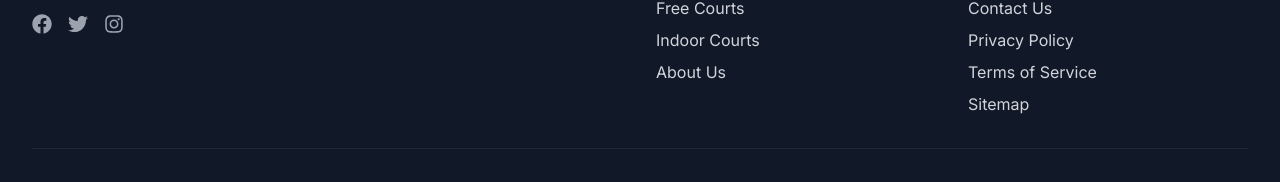
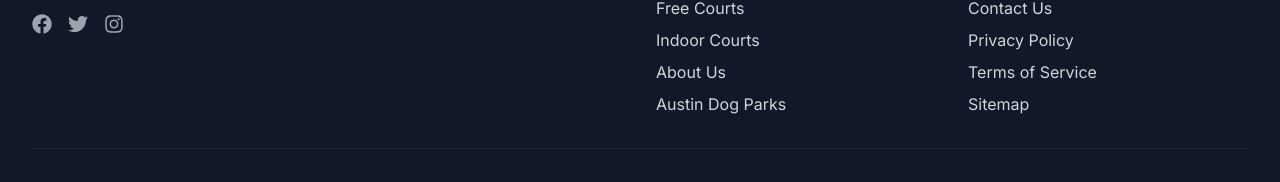
Before and after one commit to ArinDig/pickleballatx, a Next.js app: page / in a window 1280 px wide. Shown: the part 3842-4024 px from the top of the page. Built offline with nearby package versions, Linux system fonts and the light colour scheme; no server answers.

Commit message:
Add Austin Dog Parks link to footer

```diff
--- a/components/Footer.tsx
+++ b/components/Footer.tsx
@@ -61,6 +61,11 @@ export default function Footer() {
                   About Us
                 </Link>
               </li>
+              <li>
+                <a href="https://www.atxdogparks.com" target="_blank" rel="noopener noreferrer" className="hover:text-primary-400 transition-colors">
+                  Austin Dog Parks
+                </a>
+              </li>
             </ul>
           </div>
 
```
